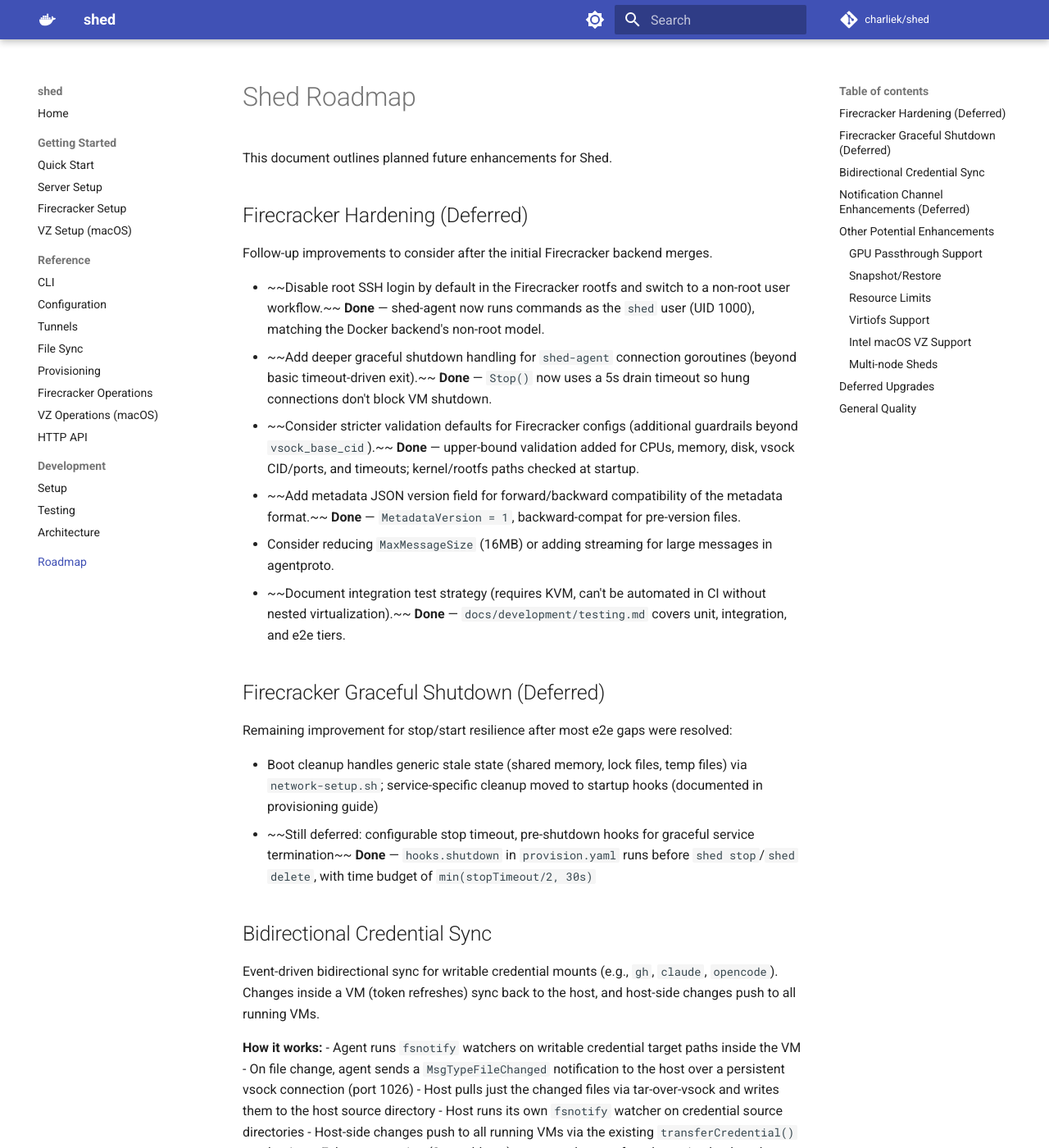
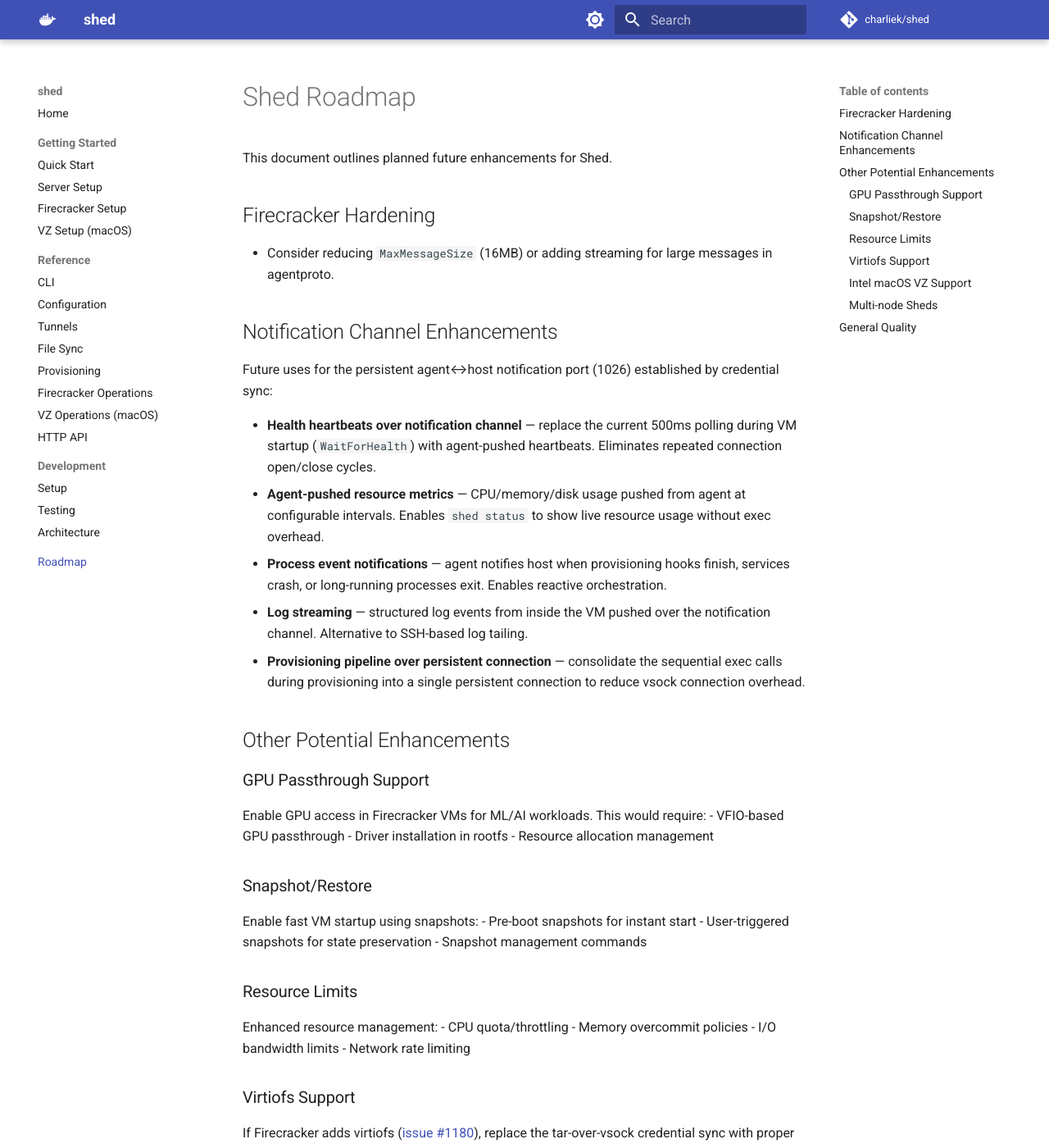
Before and after one commit to charliek/shed, an MkDocs documentation site: the page built from docs/ROADMAP.md, in a window 1280 px wide and 1400 px high. Shown: the whole window at 82% size. Built offline with MkDocs 1.6.1 and Material for MkDocs 9.7.7, drawn with Linux system fonts in a browser that asks for light colours; comment, search, counter and statistics services are not loaded; some of the changed text lies outside the part shown.

Commit message:
Fix stale documentation from recent PRs
Update docs that fell behind PRs #22-#25:
- CLI: fix --verbose flag (now counted -v/-vv) and shed list output examples
- API: add missing fields to /api/info and shed responses, document SSE streaming
- Provisioning: add VZ backend support, fix shutdown hook backend note
- VZ operations: fix incorrect provisioning YAML format
- CLAUDE.md: fix cmd/shed/ structure description
- Roadmap: clear completed items

Co-Authored-By: Claude Opus 4.6 <noreply@anthropic.com>

```diff
--- a/docs/ROADMAP.md
+++ b/docs/ROADMAP.md
@@ -2,41 +2,11 @@
 
 This document outlines planned future enhancements for Shed.
 
-## Firecracker Hardening (Deferred)
+## Firecracker Hardening
 
-Follow-up improvements to consider after the initial Firecracker backend merges.
+- Consider reducing `MaxMessageSize` (16MB) or adding streaming for large messages in agentproto.
 
-- ~~Disable root SSH login by default in the Firecracker rootfs and switch to a non-root user workflow.~~ **Done** — shed-agent now runs commands as the `shed` user (UID 1000), matching the Docker backend's non-root model.
-- ~~Add deeper graceful shutdown handling for `shed-agent` connection goroutines (beyond basic timeout-driven exit).~~ **Done** — `Stop()` now uses a 5s drain timeout so hung connections don't block VM shutdown.
-- ~~Consider stricter validation defaults for Firecracker configs (additional guardrails beyond `vsock_base_cid`).~~ **Done** — upper-bound validation added for CPUs, memory, disk, vsock CID/ports, and timeouts; kernel/rootfs paths checked at startup.
-- ~~Add metadata JSON version field for forward/backward compatibility of the metadata format.~~ **Done** — `MetadataVersion = 1`, backward-compat for pre-version files.
-- Consider reducing `MaxMessageSize` (16MB) or adding streaming for large messages in agentproto.
-- ~~Document integration test strategy (requires KVM, can't be automated in CI without nested virtualization).~~ **Done** — `docs/development/testing.md` covers unit, integration, and e2e tiers.
-
-## Firecracker Graceful Shutdown (Deferred)
-
-Remaining improvement for stop/start resilience after most e2e gaps were resolved:
-
-- Boot cleanup handles generic stale state (shared memory, lock files, temp files) via `network-setup.sh`; service-specific cleanup moved to startup hooks (documented in provisioning guide)
-- ~~Still deferred: configurable stop timeout, pre-shutdown hooks for graceful service termination~~ **Done** — `hooks.shutdown` in `provision.yaml` runs before `shed stop`/`shed delete`, with time budget of `min(stopTimeout/2, 30s)`
-
-## Bidirectional Credential Sync
-
-Event-driven bidirectional sync for writable credential mounts (e.g., `gh`, `claude`, `opencode`). Changes inside a VM (token refreshes) sync back to the host, and host-side changes push to all running VMs.
-
-**How it works:**
-- Agent runs `fsnotify` watchers on writable credential target paths inside the VM
-- On file change, agent sends a `MsgTypeFileChanged` notification to the host over a persistent vsock connection (port 1026)
-- Host pulls just the changed files via tar-over-vsock and writes them to the host source directory
-- Host runs its own `fsnotify` watcher on credential source directories
-- Host-side changes push to all running VMs via the existing `transferCredential()` mechanism
-- Echo suppression (2s cooldown) prevents changes from bouncing back to the originating VM
-
-**Status:** Complete. Merged in PR #16.
-
-**Architecture note:** The SSHFS-over-vsock approach previously considered here was superseded by this event-driven design. SSHFS would have required FUSE in the kernel, `sshfs` in the rootfs, and an sftp-server per mount. The notification approach is lighter weight and only transfers changed files.
-
-## Notification Channel Enhancements (Deferred)
+## Notification Channel Enhancements
 
 Future uses for the persistent agent↔host notification port (1026) established by credential sync:
 
@@ -90,10 +60,6 @@ Support for distributed development environments:
 - Service discovery
 - Orchestration integration
 
-## Deferred Upgrades
-
-(No items currently deferred.)
-
 ## General Quality
 
 - Revisit docstring coverage thresholds and expand public API documentation if needed.
```
Also changed, not shown: CLAUDE.md (+1 -1 lines), docs/reference/api.md (+42 -3 lines), docs/reference/cli.md (+15 -5 lines), docs/reference/provisioning.md (+4 -3 lines), docs/reference/vz-operations.md (+4 -9 lines).
